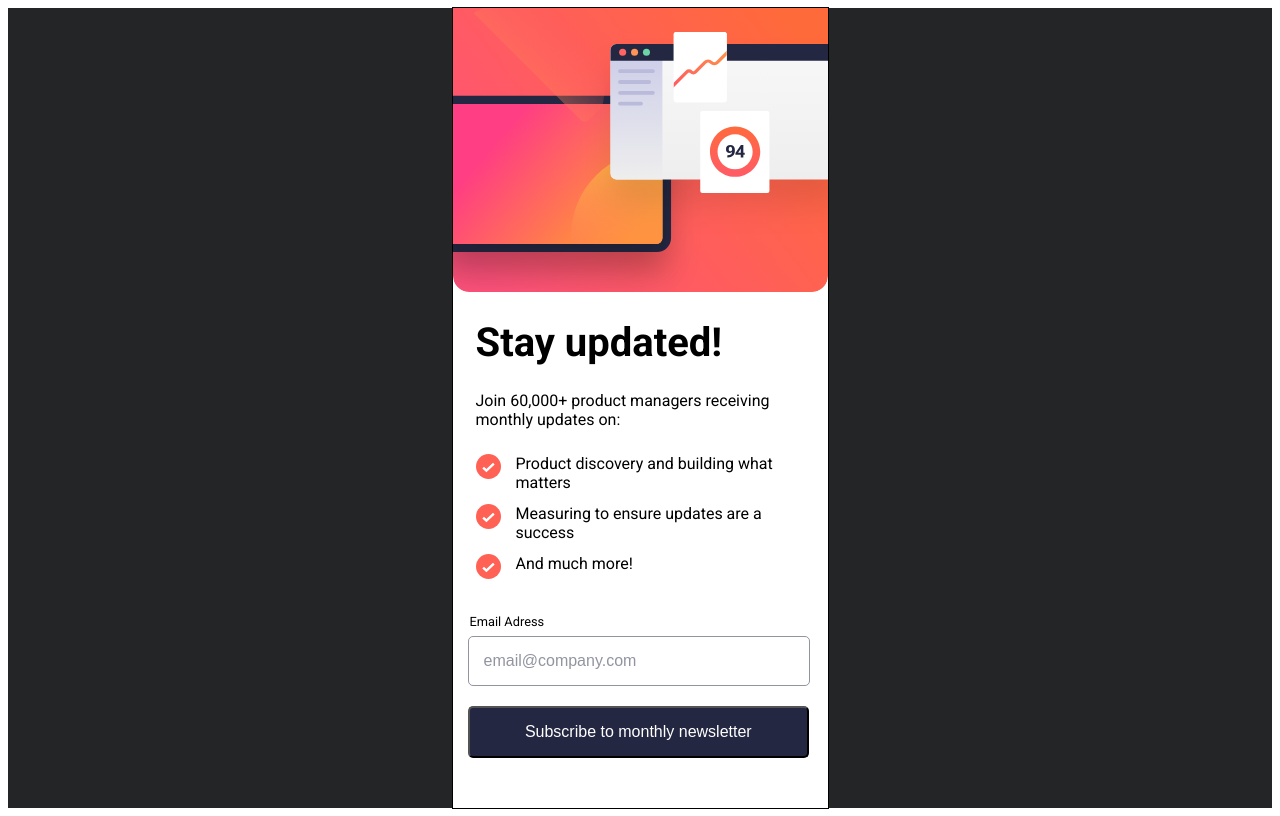
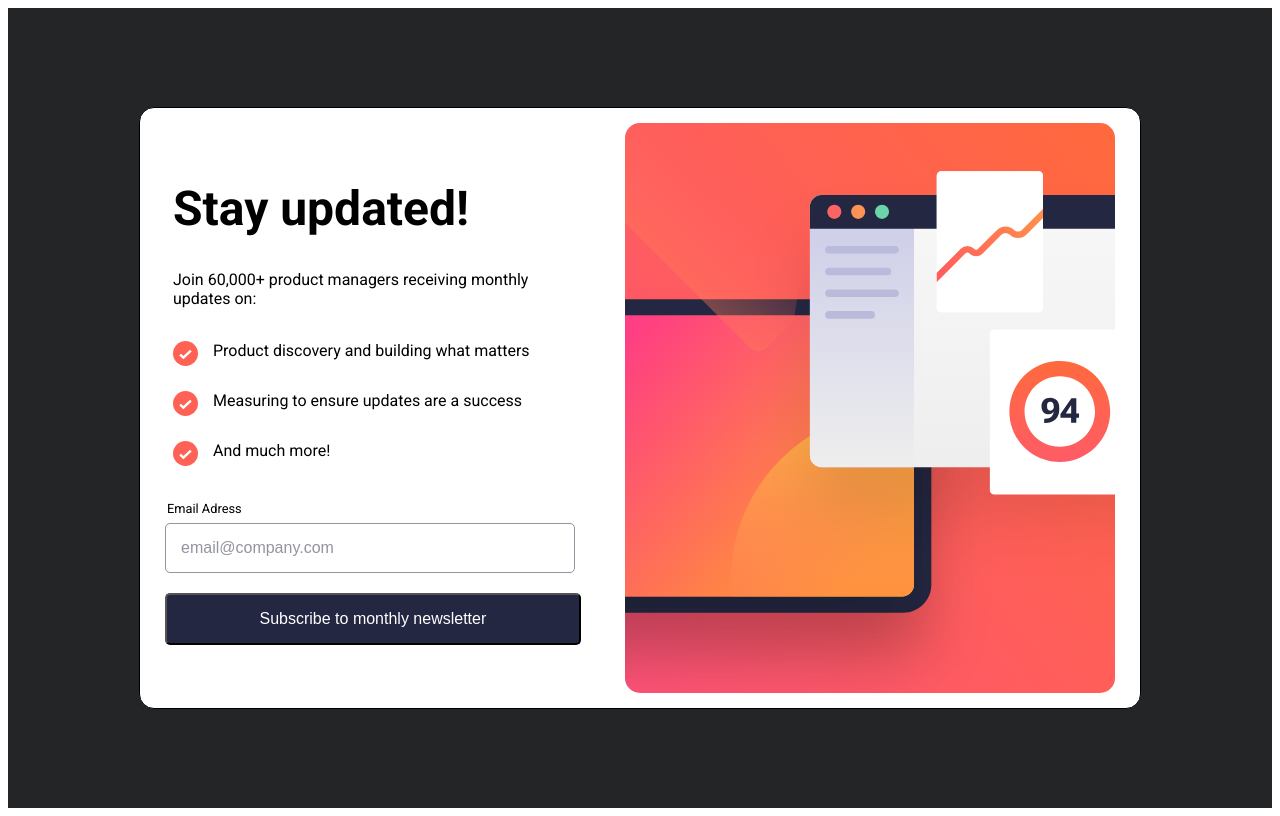
Before and after one commit to NielsLouwes/Newsletter-sign-up-form, a React (Vite) app: page / in a window 1280 px wide. Built offline with nearby package versions, Linux system fonts and the light colour scheme.

Commit message:
finished desktop view subscribeform

```diff
--- a/src/app/components/SubscribeForm/SubscribeForm.styles.tsx
+++ b/src/app/components/SubscribeForm/SubscribeForm.styles.tsx
@@ -6,16 +6,62 @@ const FormContainer = styled.div`
   width: 375px;
   background: white;
   height: 800px;
+
+  @media (width > 1200px) {
+    display: flex;
+    width: 1000px;
+    height: 600px;
+    border-radius: 15px;
+  }
+`;
+
+const SubscribeContainer = styled.div`
+  @media (width > 1200px) {
+    display: flex;
+    height: 100%;
+    justify-content: space-between;
+    flex-direction: row-reverse;
+  }
+`;
+
+const ImageContainer = styled.div`
+  @media (width > 1200px) {
+    display: flex;
+    width: 50%;
+    border-radius: 15px;
+    padding: 15px;
+    overflow: hidden;
+  }
+`;
+
+const Image = styled.img`
+  width: 375px;
+  height: auto;
+
+  @media (width > 1200px) {
+    width: 98%;
+    height: auto;
+    object-fit: cover;
+    border-radius: 15px;
+  }
 `;
 
 const MainTitle = styled.h1`
-  font-size: 2.5rem;
+  font-size: 3rem;
   margin: 8px;
   margin-bottom: 25px;
 `;
 
 const BodyContainer = styled.div`
   padding: 15px;
+  flex: 1;
+
+  @media (width > 1200px) {
+    display: flex;
+    flex-direction: column;
+    justify-content: center;
+    padding: 25px;
+  }
 `;
 
 const BottomFormContainer = styled.div`
@@ -31,7 +77,6 @@ const FormButton = styled.button`
   padding: 15px;
   font-size: 1rem;
   cursor: pointer;
-  justify-content: space-between;
   transition: 0.3s;
 
   &:hover {
@@ -88,7 +133,7 @@ const SuccessForm = styled.div`
 const ContentContainer = styled.div`
   margin-top: 150px;
   gap: 15px;
-`
+`;
 
 export const SubscribeFormStyled = {
   FormContainer,
@@ -101,5 +146,8 @@ export const SubscribeFormStyled = {
   EmailContainer,
   MainTitle,
   SuccessForm,
-  ContentContainer
+  ContentContainer,
+  SubscribeContainer,
+  Image,
+  ImageContainer,
 };
--- a/src/app/components/SubscribeForm/SubscribeForm.tsx
+++ b/src/app/components/SubscribeForm/SubscribeForm.tsx
@@ -41,8 +41,10 @@ export function SubscribeForm() {
           status && status.success ? (
             <SuccessForm email={status.email} resetForm={resetForm} />
           ) : (
-            <>
-              <img src={logoMobile} alt="" height="auto" width="375px" />
+            <SubscribeFormStyled.SubscribeContainer>
+              <SubscribeFormStyled.ImageContainer>
+                <SubscribeFormStyled.Image src={logoMobile} alt="" />
+              </SubscribeFormStyled.ImageContainer>
               <SubscribeFormStyled.BodyContainer>
                 <SubscribeFormStyled.MainTitle>
                   Stay updated!
@@ -77,7 +79,7 @@ export function SubscribeForm() {
                   </SubscribeFormStyled.FormButton>
                 </Form>
               </SubscribeFormStyled.BodyContainer>
-            </>
+            </SubscribeFormStyled.SubscribeContainer>
           )
         }
       </Formik>
```
Also changed, not shown: src/app/components/SuccessForm/SuccessForm.tsx (+10 -11 lines).
